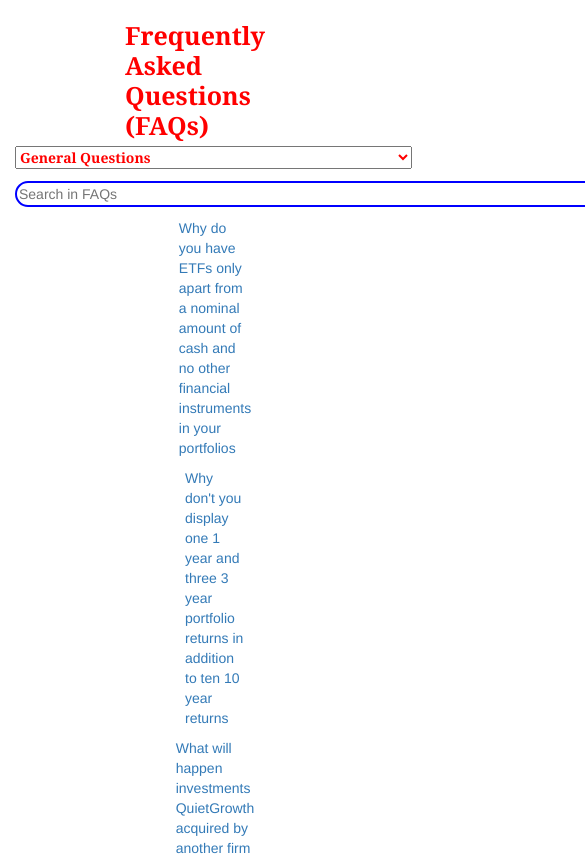
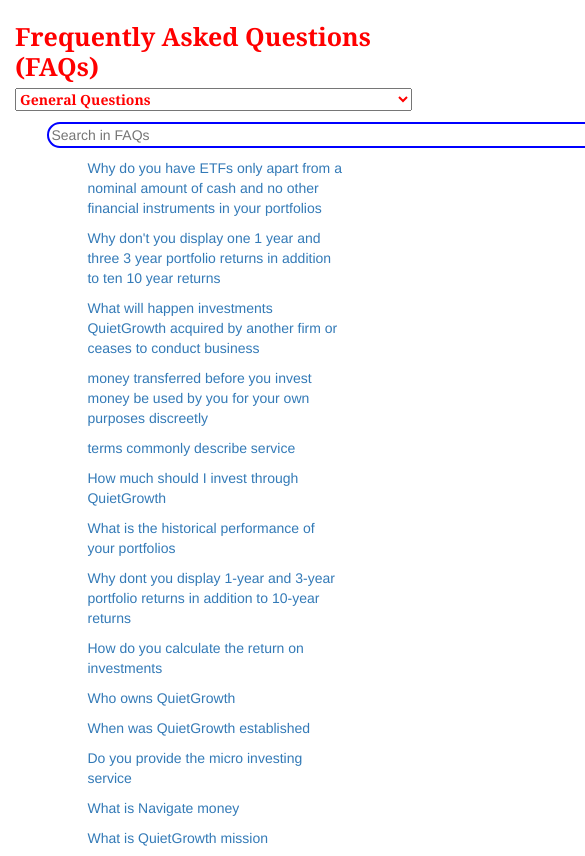
Before and after one commit to aamining/QGTaskOne, a React (Create React App) app in the folder my-app/: page / in a window 390 px wide. Shown: the top 856 px of the page, 585 px wide, since content can reach past the window. Built offline with nearby package versions, Linux system fonts and the light colour scheme.

Commit message:
try to fix style for small screens

```diff
--- /dev/null
+++ b/my-app/src/App.css
@@ -0,0 +1,7 @@
+.App {
+    margin: 5%;
+    display: flex;
+    flex-flow:wrap;
+    justify-content: space-around;
+
+  }
--- a/my-app/src/Components/Search.js
+++ b/my-app/src/Components/Search.js
@@ -34,12 +34,12 @@ export default class Search extends Component {
             <Container>
 
               <Row>
-                <Col xs lg="2" />
-                <Col>
+                <Col xs="1" lg="2" />
+                <Col xs="10" lg="8">
 
                   <input id="search" value={this.props.search} valueOne={this.props.visibility} onChange={this.handleSearch} style={{ borderColor: 'Blue', width: '600px', borderStyle: 'solid', borderRadius: '25px', marginTop: '10px', marginBottom: '10px' }} placeholder="Search in FAQs" />
                 </Col>
-                <Col xs lg="2" />
+                <Col xs="1" lg="2" />
               </Row>
 
             </Container>
--- a/my-app/src/Components/Title.js
+++ b/my-app/src/Components/Title.js
@@ -18,11 +18,11 @@ export default class Title extends Component {
           <Container>
 
             <Row>
-              <Col xs lg="3" />
-              <Col xs lg="6">
+              <Col xs="0" lg="3" />
+              <Col xs="12" lg="6">
                 <label style={{ color: 'red', font: 'bold 25px/30px Georgia, serif', paddingTop: '20px' }}> Frequently Asked Questions (FAQs) </label>
               </Col>
-              <Col xs lg="3" />
+              <Col xs="0" lg="3" />
             </Row>
 
 
--- a/my-app/src/components/QA.js
+++ b/my-app/src/components/QA.js
@@ -30,13 +30,13 @@ export default class QA extends Component {
           <Container>
 
             <Row>
-              <Col xs lg="1" />
+              <Col xs="1" lg="1" />
               <Col className="qa">
                 <ul>
                   <a href={this.props.qa.url} style={{ border: 'none' }} onClick={this.callback}>{this.props.qa.questionkey}</a>
                 </ul>
               </Col>
-              <Col xs lg="1" />
+              <Col xs="1" lg="1" />
             </Row>
           </Container>
 
```
Also changed, not shown: my-app/package.json (line endings or trailing spaces), 2 other files (tests, documents, lock files or other folders).
